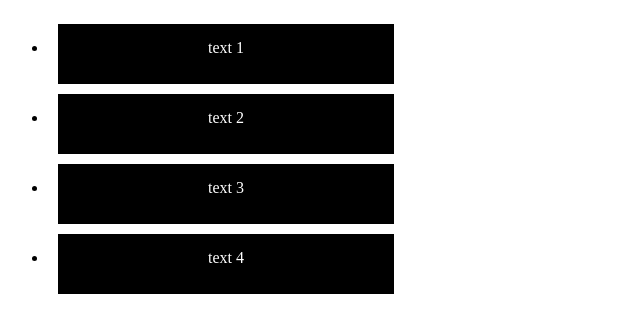
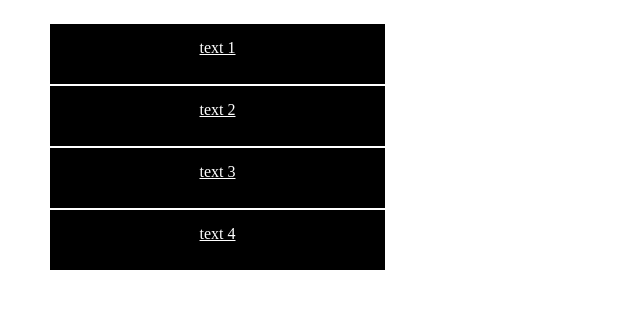
Before and after one commit to DeuceDickens/deucedickens.github.io, a plain HTML site: page index.html in a window 1280 px wide. Shown: the whole page, without its empty margins (0-640 px from the left). Drawn offline with Linux system fonts and the light colour scheme.

Commit message:
changed name for html file

```diff
--- a/adapt.css
+++ b/adapt.css
@@ -2,17 +2,20 @@ div {
 	float: left;
 	display: block;
 	width: 100%;
-	text-decoration: none;
+}
+li {
+	list-style-type: none;
+	/*width: 100%;*/
+	margin: 2px;
 }
 a {
-	margin: 10px;
 	display: block;
 	height: 30px;
-	text-decoration: none;
 	background-color: blue;
 	color: white;
 	text-align: center;
 	padding: 15px;
+	width: 100%;
 }
 @media (max-width: 768px) and (min-width: 426px) {
 	a {
```
Also changed, not shown: index.html (renamed from adapt.html).
